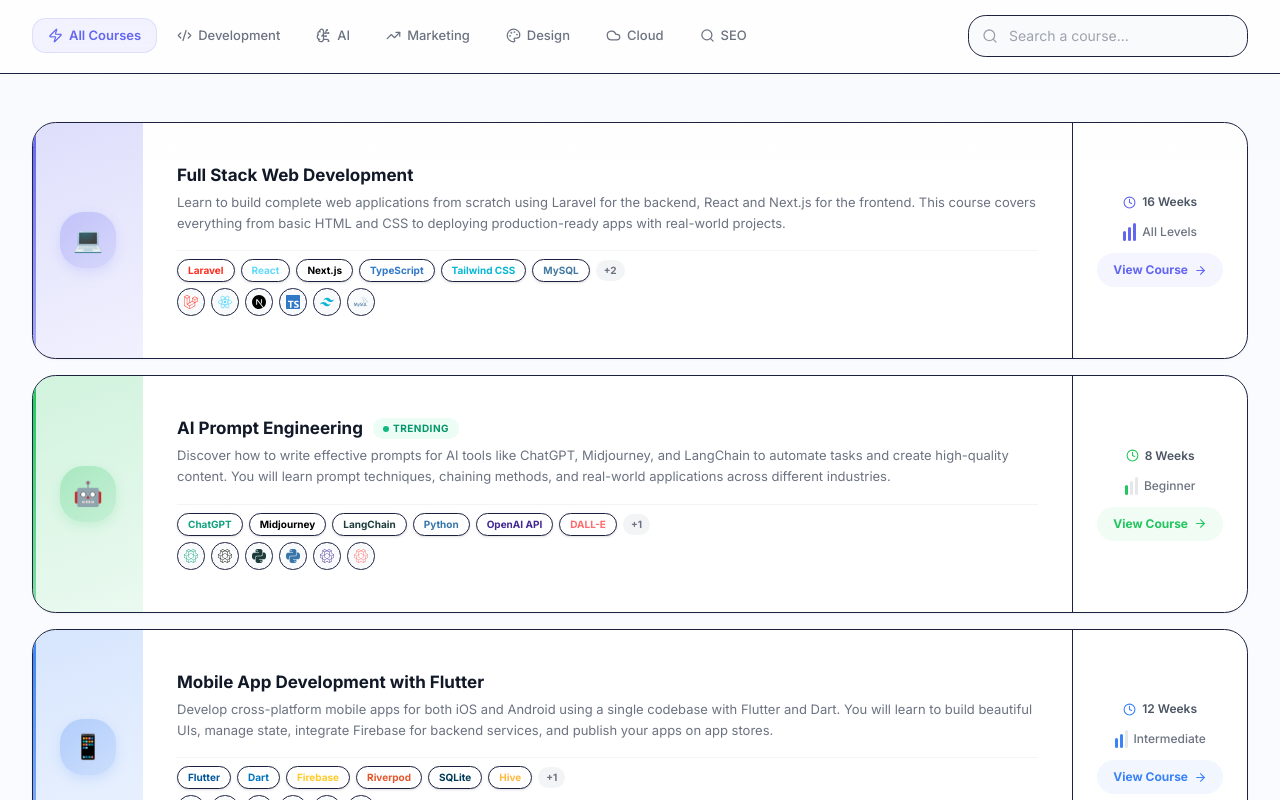
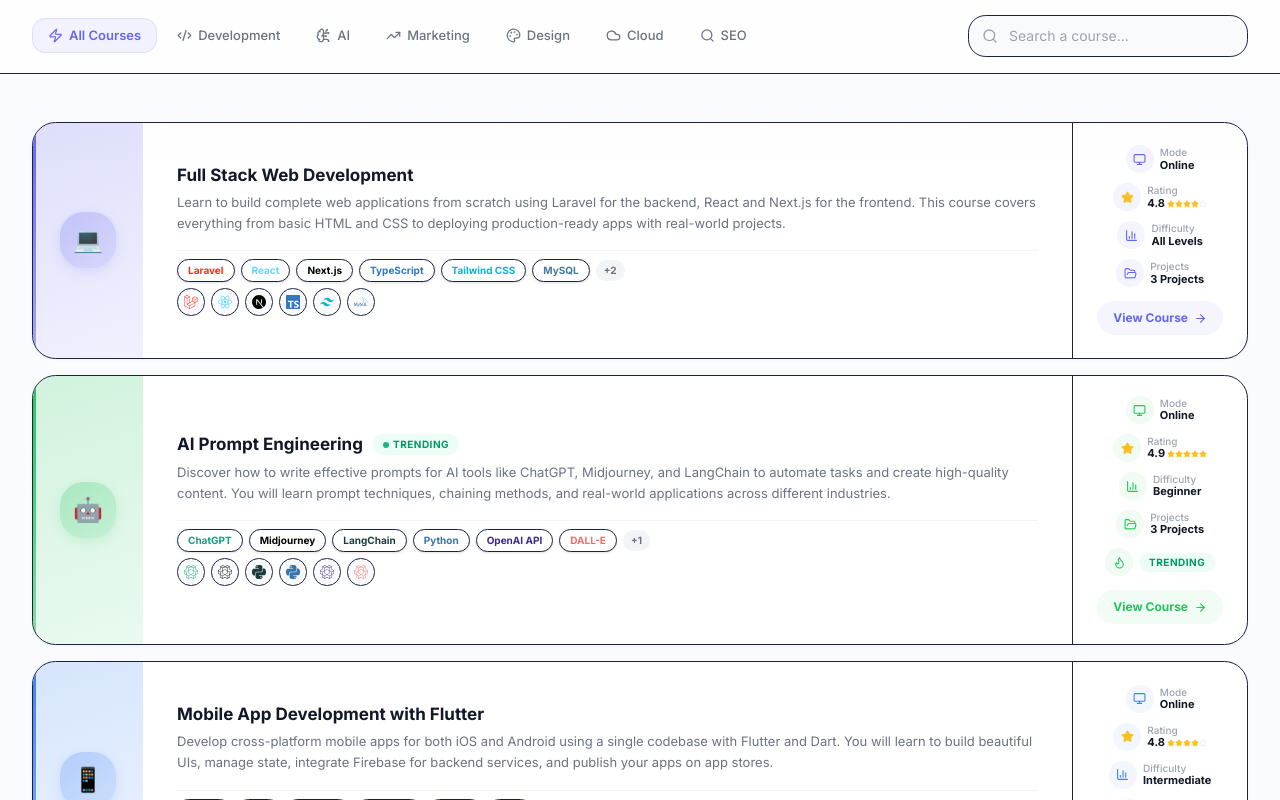
Before and after one commit to singhyogeshwar5608/larawans-new, a Next.js app: page /courses in a window 1280 px wide. Shown: the part 640-1440 px from the top of the page. Built offline with nearby package versions, Linux system fonts and the light colour scheme.

Commit message:
0f42556d-f25e-4c70-8588-0f0ddc806e45

```diff
--- a/src/app/courses/page.tsx
+++ b/src/app/courses/page.tsx
@@ -21,6 +21,11 @@
   GraduationCap,
   Sparkles,
   Star,
+  Monitor,
+  FolderOpen,
+  BarChart3,
+  Award,
+  Flame,
 } from "lucide-react";
 import {
   SiLaravel,
@@ -316,17 +321,74 @@
           </div>
 
           {/* ── Right: Meta + CTA ── */}
-          <div className="hidden sm:flex flex-col items-center justify-center gap-3 px-5 sm:px-6 flex-shrink-0 border-l border-[#F3F4F6]">
-            {/* Duration */}
+          <div className="hidden sm:flex flex-col items-center justify-center gap-2.5 px-5 sm:px-6 py-[20px] flex-shrink-0 border-l border-[#F3F4F6]">
+            {/* Course Mode */}
             <div className="flex items-center gap-1.5">
-              <Clock size={13} style={{ color: tc }} />
-              <span className="text-[12px] text-[#4B5563] font-semibold">{course.duration}</span>
+              <div className="flex h-7 w-7 items-center justify-center rounded-lg" style={{ backgroundColor: `${tc}12` }}>
+                <Monitor size={13} style={{ color: tc }} />
+              </div>
+              <div className="flex flex-col">
+                <span className="text-[10px] text-[#9CA3AF] font-medium leading-tight">Mode</span>
+                <span className="text-[11px] text-[#111827] font-bold leading-tight">Online</span>
+              </div>
             </div>
-            {/* Level */}
-            <LevelBars level={course.level} color={tc} />
+            {/* Star Rating */}
+            <div className="flex items-center gap-1.5">
+              <div className="flex h-7 w-7 items-center justify-center rounded-lg" style={{ backgroundColor: `${tc}12` }}>
+                <Star size={13} style={{ color: "#FBBF24" }} fill="#FBBF24" />
+              </div>
+              <div className="flex flex-col">
+                <span className="text-[10px] text-[#9CA3AF] font-medium leading-tight">Rating</span>
+                <div className="flex items-center gap-0.5">
+                  <span className="text-[11px] text-[#111827] font-bold leading-tight">4.{8 + (index % 2)}</span>
+                  <div className="flex items-center">
+                    {[1,2,3,4,5].map((s) => (
+                      <Star key={s} size={8} className={s <= (4 + (index % 2)) ? "text-[#FBBF24]" : "text-[#E5E7EB]"} fill={s <= (4 + (index % 2)) ? "#FBBF24" : "none"} />
+                    ))}
+                  </div>
+                </div>
+              </div>
+            </div>
+            {/* Course Difficulty */}
+            <div className="flex items-center gap-1.5">
+              <div className="flex h-7 w-7 items-center justify-center rounded-lg" style={{ backgroundColor: `${tc}12` }}>
+                <BarChart3 size={13} style={{ color: tc }} />
+              </div>
+              <div className="flex flex-col">
+                <span className="text-[10px] text-[#9CA3AF] font-medium leading-tight">Difficulty</span>
+                <span className="text-[11px] text-[#111827] font-bold leading-tight">{course.level}</span>
+              </div>
+            </div>
+            {/* Projects Count */}
+            <div className="flex items-center gap-1.5">
+              <div className="flex h-7 w-7 items-center justify-center rounded-lg" style={{ backgroundColor: `${tc}12` }}>
+                <FolderOpen size={13} style={{ color: tc }} />
+              </div>
+              <div className="flex flex-col">
+                <span className="text-[10px] text-[#9CA3AF] font-medium leading-tight">Projects</span>
+                <span className="text-[11px] text-[#111827] font-bold leading-tight">{course.projects.length} Projects</span>
+              </div>
+            </div>
+            {/* Course Badge */}
+            {course.badge && (
+              <div className="flex items-center gap-1.5">
+                <div className="flex h-7 w-7 items-center justify-center rounded-lg" style={{ backgroundColor: `${tc}12` }}>
+                  <Flame size={13} style={{ color: tc }} />
+                </div>
+                <span
+                  className="rounded-full px-2.5 py-[2px] text-[10px] font-bold uppercase tracking-wider"
+                  style={{
+                    backgroundColor: BADGE_COLORS[course.badge]?.bg,
+                    color: BADGE_COLORS[course.badge]?.text,
+                  }}
+                >
+                  {course.badge}
+                </span>
+              </div>
+            )}
             {/* View Course pill */}
             <div
-              className="flex items-center gap-1.5 rounded-full px-4 py-2 text-[12px] font-bold transition-all duration-300 group-hover:shadow-md"
+              className="flex items-center gap-1.5 rounded-full px-4 py-2 text-[12px] font-bold transition-all duration-300 group-hover:shadow-md mt-1"
               style={{
                 color: tc,
                 backgroundColor: `${tc}10`,
```
